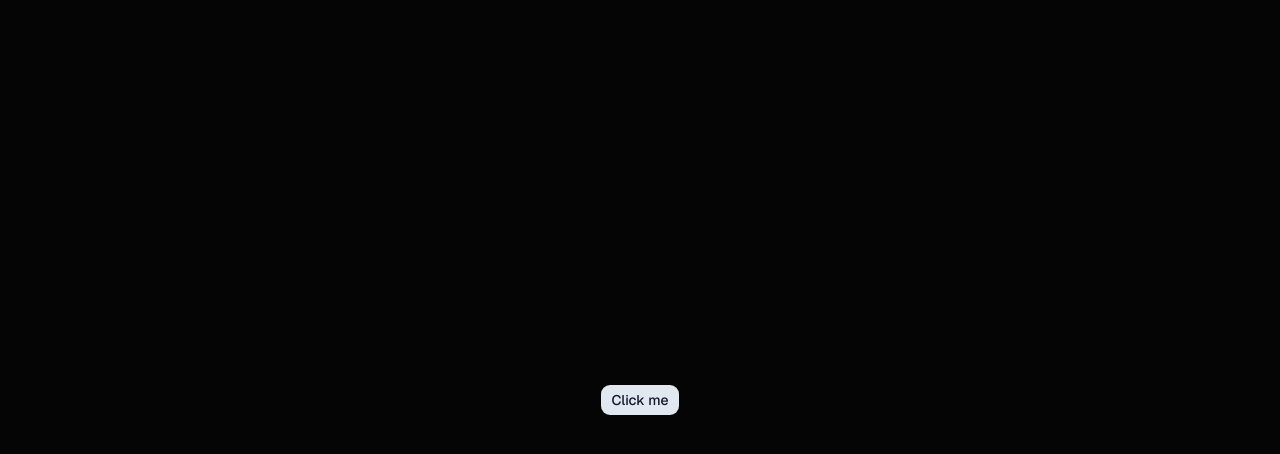
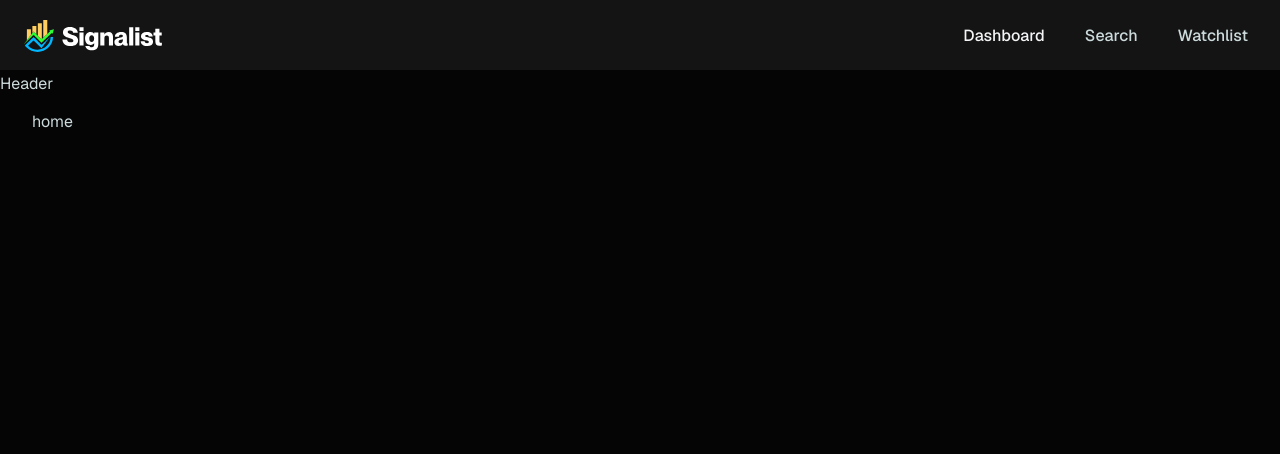
Before and after one commit to Realadityakumar/quantsight, a Next.js app: page / in a window 1280 px wide. Shown: the top 454 px of the page. Built offline with nearby package versions, Linux system fonts and the light colour scheme.

Commit message:
add layout, header, navitems, and home components with navigation structure

```diff
--- /dev/null
+++ b/app/(root)/layout.tsx
@@ -0,0 +1,12 @@
+import Header from "@/components/Header";
+
+const Layout = ({ children }: { children: React.ReactNode }) => {
+  return (
+    <main className="min-h-screen text-gray-400">
+        <Header />
+      <div className="container py-10">{children}</div>
+    </main>
+  );
+};
+
+export default Layout;
--- a/app/page.tsx
+++ b/app/(root)/page.tsx
@@ -1,8 +1,8 @@
 import { Button } from "@/components/ui/button"
 const Home = () => {
   return (
-    <div className="flex justify-center items-center h-screen">
-        <Button>Click me</Button>
+    <div className="flex min-h-screen home-wrapper">
+        home
     </div>
   )
 }
--- /dev/null
+++ b/components/Header.tsx
@@ -0,0 +1,23 @@
+import Link from "next/link"
+import Image from "next/image"
+import Navitems from "./Navitems"
+
+const Header = () => {
+  return (
+    <header className="sticky top-0 header">
+        <div className="container header-wrapper">
+                <Link href="/">
+                    <Image src="/assets/icons/logo.svg" alt="QuantSi" width={32} height={32} className="h-8 w-auto cursor-pointer"/>
+                </Link>
+            <nav className="hidden sm:block">
+                {/* NavItems */}
+                <Navitems />
+            </nav>
+            {/* UserDropdown */}
+        </div>
+      Header
+    </header>
+  )
+}
+
+export default Header
--- /dev/null
+++ b/components/Navitems.tsx
@@ -0,0 +1,28 @@
+'use client'
+import { NAV_ITEMS } from "@/lib/constants";
+import Link from "next/link";
+import { usePathname } from "next/navigation";
+const Navitems = () => {
+    const  pathname:string = usePathname();
+    const isActive = (path: string) => {
+        if(path === "/") return pathname === '/';
+
+        return pathname.startsWith(path);
+    }
+  return (
+    <ul className="flex flex-col sm:flex-row p-2 gap-3 sm:gap-10 font-medium">
+        {NAV_ITEMS.map((item) => (
+            <li key={item.href} className="text-gray-400 hover:text-gray-200">
+                <Link href={item.href} className={`hover:text-yellow-500 transition-colors ${
+                    isActive(item.href) ? "text-gray-100" : ""
+                    }`}>
+                    {item.label}
+                </Link>
+            </li>
+        ))}
+
+    </ul>
+  )
+}
+
+export default Navitems
--- /dev/null
+++ b/lib/constants.ts
@@ -0,0 +1,5 @@
+export const NAV_ITEMS: { href: string; label: string }[] = [
+  { href: "/", label: "Dashboard" },
+  { href: "/search", label: "Search" },
+  { href: "/watchlist", label: "Watchlist" },
+];
```
